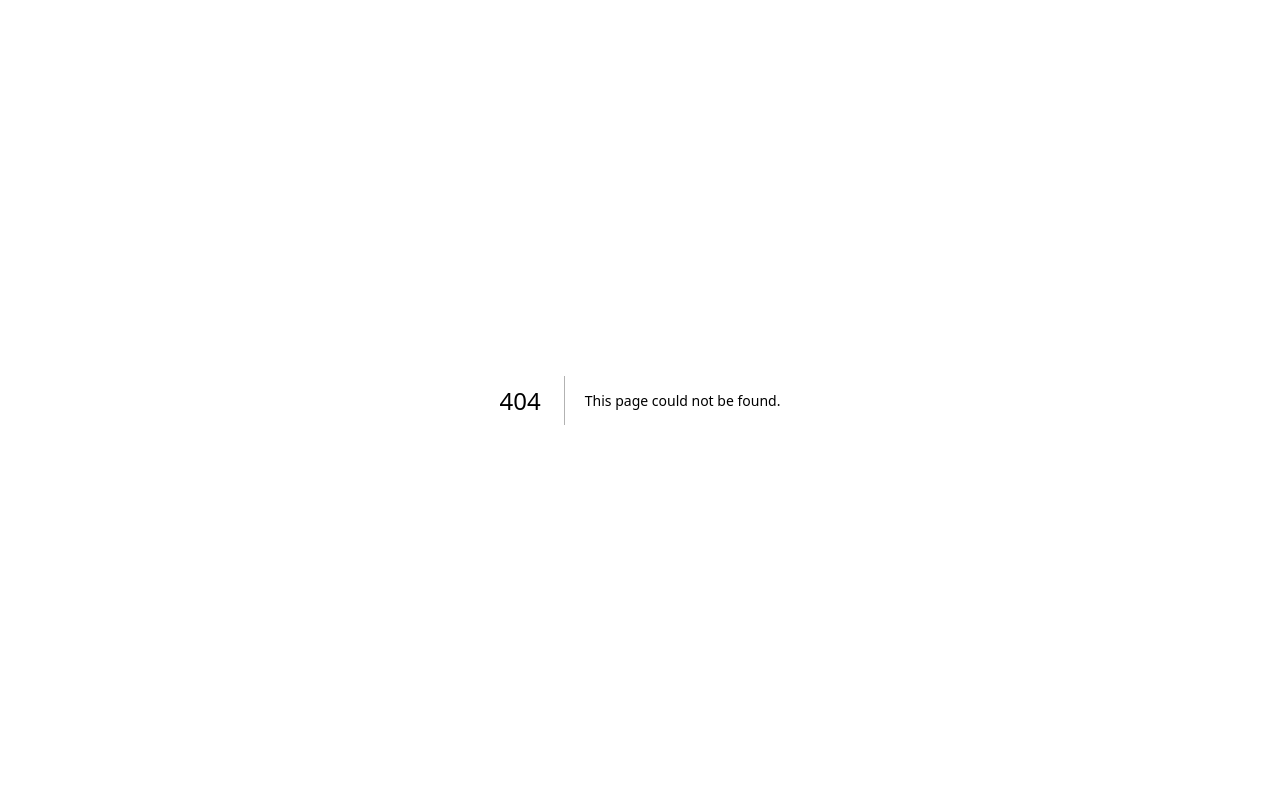
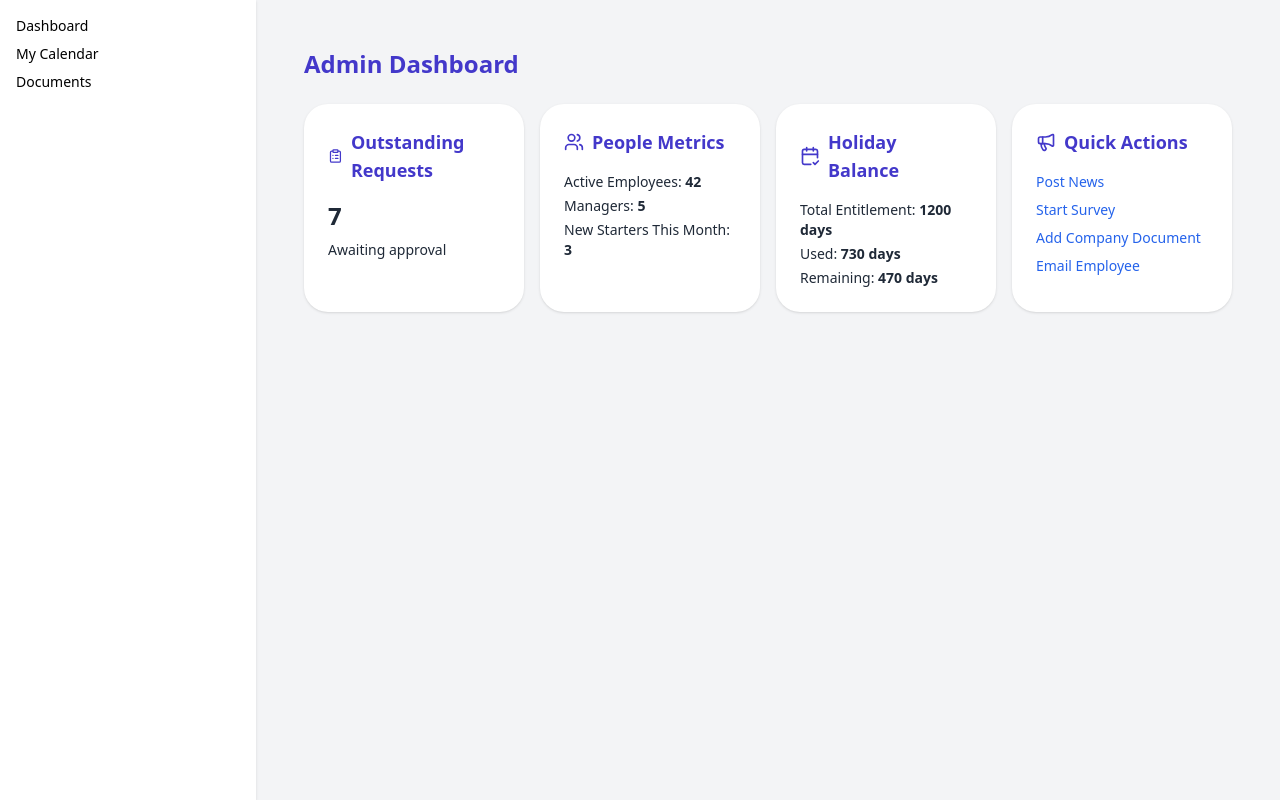
Before and after one commit to VacationReady/corenz-frontend, a Next.js app: page /dashboard/admin in a window 1280 px wide. Before the commit this address had no page. Built offline with nearby package versions, Linux system fonts and the light colour scheme; no server answers.

Commit message:
feat: build admin dashboard with widgets

```diff
--- /dev/null
+++ b/app/(withSidebar)/dashboard/admin/page.tsx
@@ -0,0 +1,64 @@
+'use client';
+
+import { PageShell } from "@/components/ui/PageShell";
+import { DashboardWidget } from "@/components/ui/DashboardWidget";
+import Link from "next/link";
+
+import {
+  ClipboardList,
+  Users,
+  CalendarCheck2,
+  Megaphone,
+} from "lucide-react";
+
+export default function AdminDashboardPage() {
+  return (
+    <PageShell title="Admin Dashboard">
+      <div className="grid grid-cols-1 md:grid-cols-2 xl:grid-cols-4 gap-4">
+
+        {/* 1. Outstanding Requests */}
+        <DashboardWidget title="Outstanding Requests" icon={ClipboardList}>
+          <p className="text-2xl font-semibold">7</p>
+          <p className="text-sm text-muted-foreground">Awaiting approval</p>
+        </DashboardWidget>
+
+        {/* 2. People Metrics */}
+        <DashboardWidget title="People Metrics" icon={Users}>
+          <ul className="space-y-1 text-sm">
+            <li>Active Employees: <strong>42</strong></li>
+            <li>Managers: <strong>5</strong></li>
+            <li>New Starters This Month: <strong>3</strong></li>
+          </ul>
+        </DashboardWidget>
+
+        {/* 3. Holiday Balance */}
+        <DashboardWidget title="Holiday Balance" icon={CalendarCheck2}>
+          <ul className="space-y-1 text-sm">
+            <li>Total Entitlement: <strong>1200 days</strong></li>
+            <li>Used: <strong>730 days</strong></li>
+            <li>Remaining: <strong>470 days</strong></li>
+          </ul>
+        </DashboardWidget>
+
+        {/* 4. Quick Actions */}
+        <DashboardWidget title="Quick Actions" icon={Megaphone}>
+          <ul className="space-y-2 text-sm">
+            <li>
+              <Link href="#" className="text-blue-600 hover:underline">Post News</Link>
+            </li>
+            <li>
+              <Link href="#" className="text-blue-600 hover:underline">Start Survey</Link>
+            </li>
+            <li>
+              <Link href="#" className="text-blue-600 hover:underline">Add Company Document</Link>
+            </li>
+            <li>
+              <Link href="#" className="text-blue-600 hover:underline">Email Employee</Link>
+            </li>
+          </ul>
+        </DashboardWidget>
+
+      </div>
+    </PageShell>
+  );
+}
```
